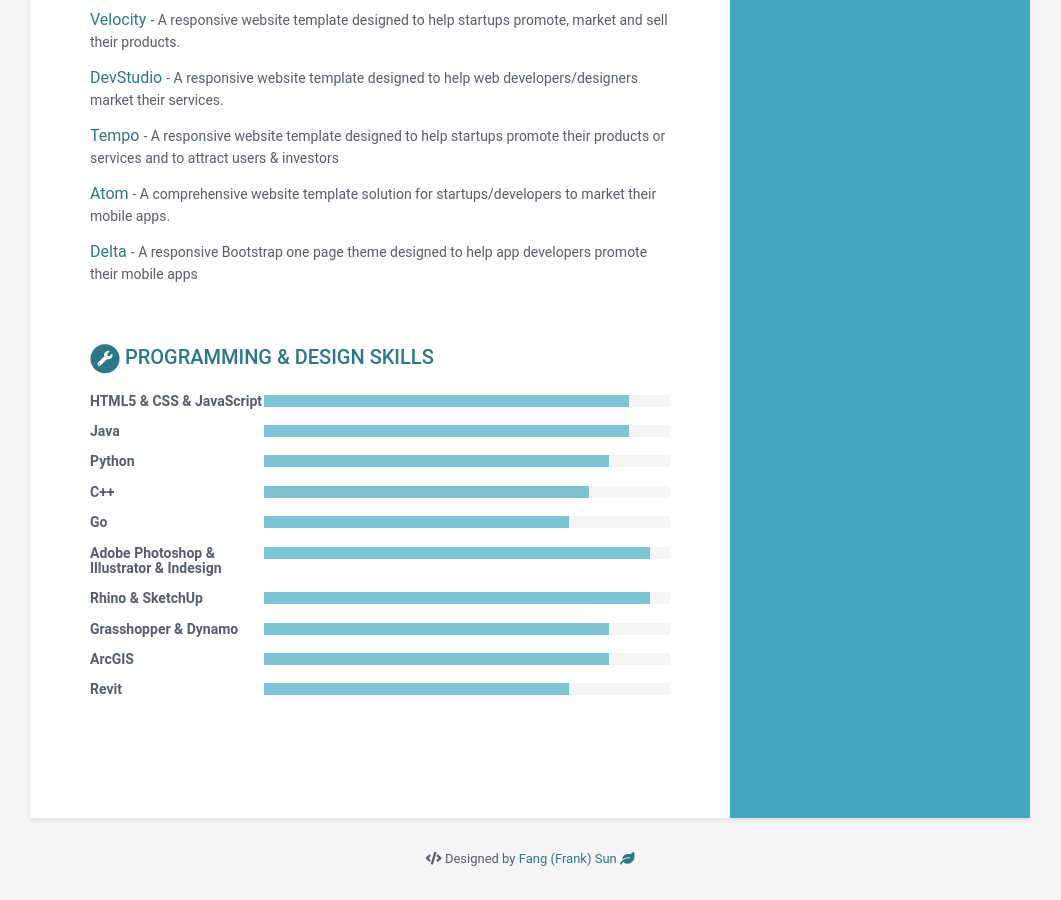
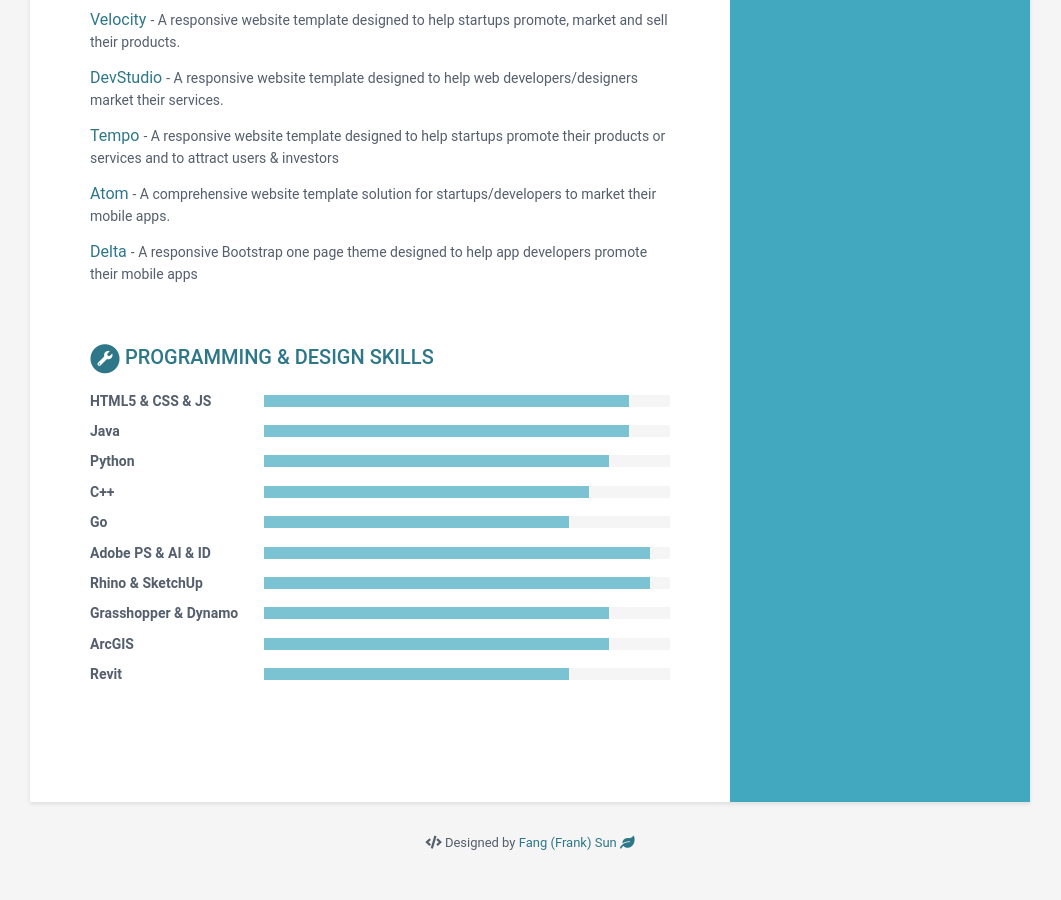
Before and after one commit to FangFrankSun/My_Resume, a Jekyll site: the page built from index.html, in a window 1280 px wide and 900 px high, scrolled down 2406 px. Shown: the whole window, without its empty margins (110-1171 px from the left). Built offline with Jekyll 4.4.1, drawn with Linux system fonts in a browser that asks for light colours.

Commit message:
Update data.yml

```diff
--- a/_data/data.yml
+++ b/_data/data.yml
@@ -202,7 +202,7 @@ skills:
     title: Programming &amp; Design Skills
 
     toolset:
-      - name: HTML5 & CSS & JavaScript
+      - name: HTML5 & CSS & JS
         level: 90%
 
       - name: Java
@@ -217,7 +217,7 @@ skills:
       - name: Go
         level: 75%
 
-      - name: Adobe Photoshop & Illustrator & Indesign
+      - name: Adobe PS & AI & ID
         level: 95%
 
       - name: Rhino & SketchUp
```
